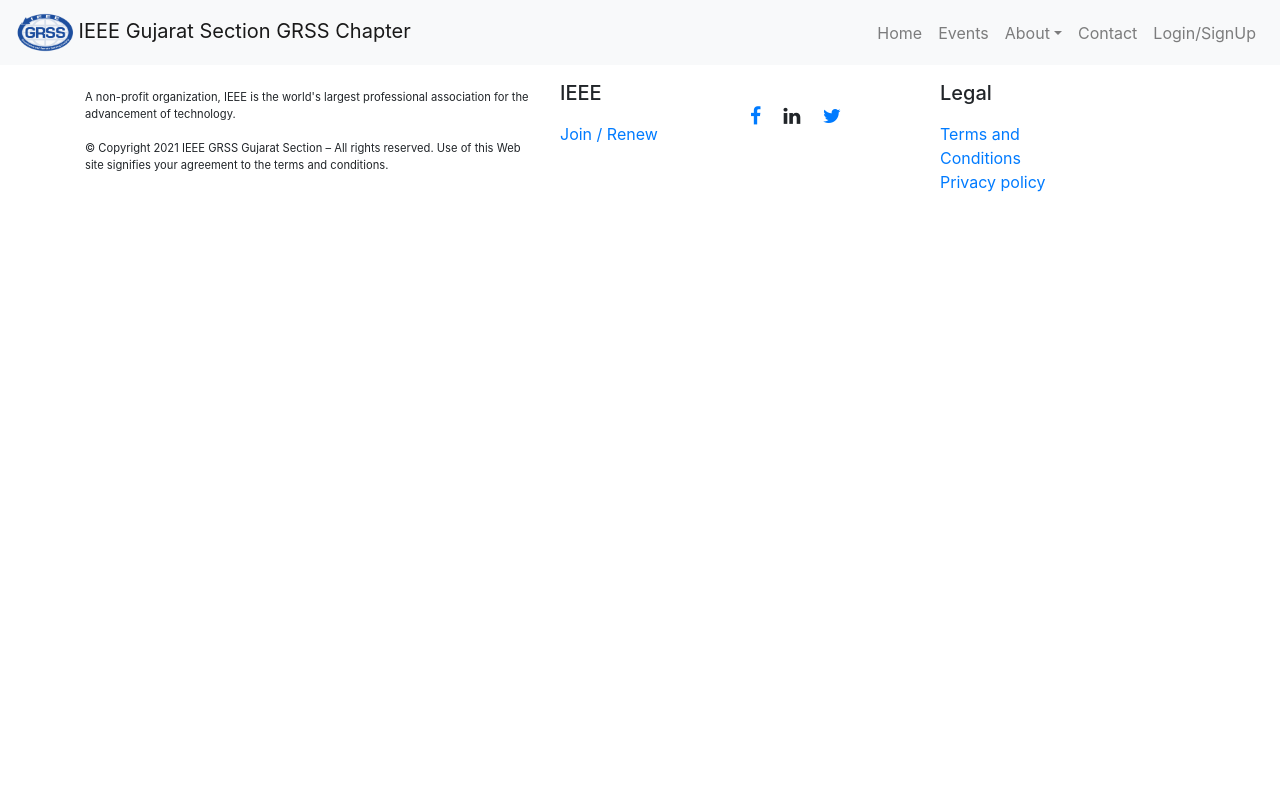
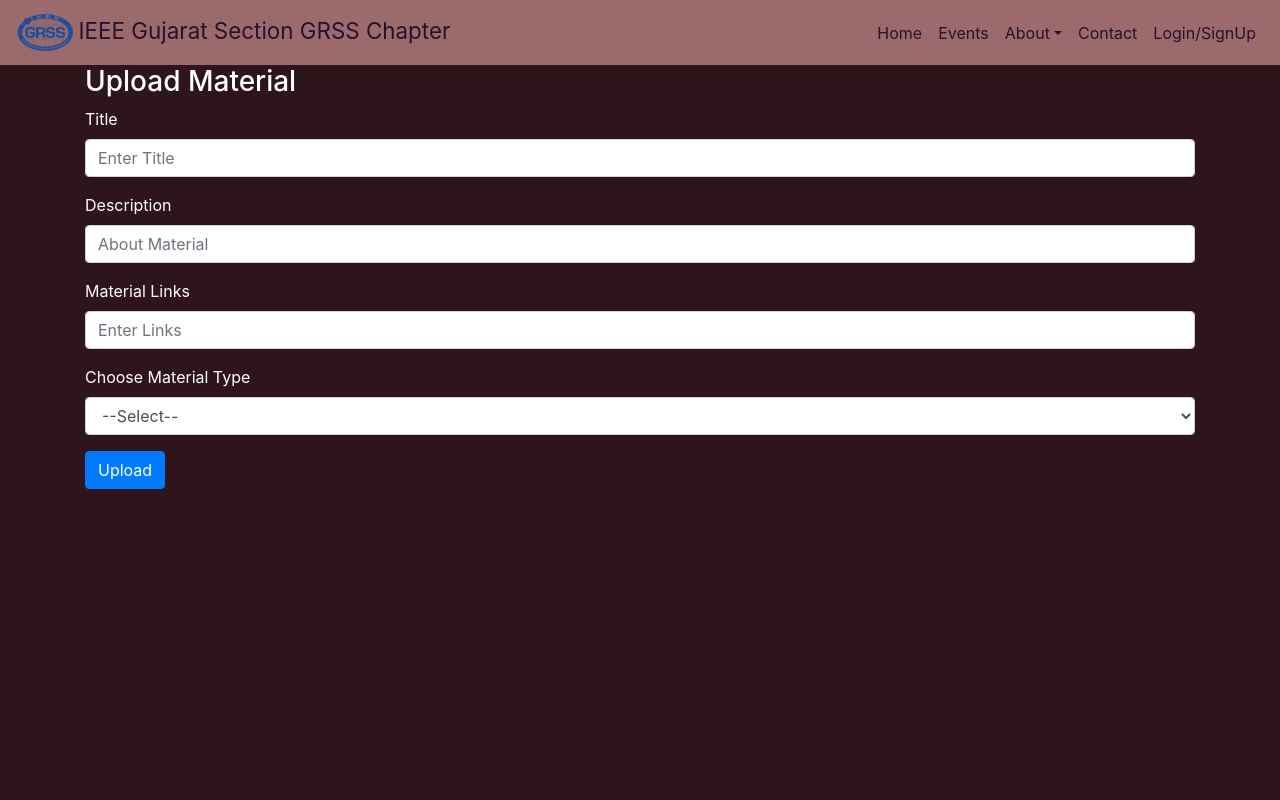
Before and after one commit to riddhipurani2612/ieee, a React (Create React App) app: page /uploadmaterial in a window 1280 px wide. Shown: the top 800 px of the page. Built offline with nearby package versions, Linux system fonts and the light colour scheme.

Commit message:
NAVBAR CHANGES COMMIT

```diff
--- a/src/App.js
+++ b/src/App.js
@@ -19,6 +19,7 @@ import SAR from "./components/SAR";
 import { useState } from "react";
 import Profile from "./components/Profile";
 import Members from "./components/Members";
+import TechnicalMaterial from "./components/Technicalmaterial";
 function App() {
     console.log("App");
     const [isLoggedIn, setLoggedIn] = useState(false);
@@ -49,6 +50,7 @@ function App() {
                     <Route path="/signup" component={SignUp} />
                     <Route path="/sar" component={SAR} />
                     <Route path="/profile" component={Profile}/>
+                    <Route path="/uploadmaterial" component={TechnicalMaterial}/>
                 </Switch>
                 <Footer />
             </div>
--- a/src/components/Home.js
+++ b/src/components/Home.js
@@ -115,19 +115,19 @@ const Home = (props) => {
         <Button
           style={{ position: "fixed" }}
           variant="outline-light"
-          size="lg"
           onClick={() => setFAQModal(true)}
           title="FAQ"
+          width = "20px"
         >
-          ?
+          <i class="fa fa-question-circle" aria-hidden="true"></i>
         </Button>
         <Button
           className="mt-5"
           style={{ position: "fixed" }}
           variant="outline-light"
-          size="lg"
           onClick={() => setFeedbackModal(true)}
           title="Feedback"
+          width = "20px"
         >
           <i class="fa fa-comments-o" aria-hidden="true"></i>
         </Button>
--- a/src/components/Navigation.js
+++ b/src/components/Navigation.js
@@ -1,10 +1,60 @@
-import React from "react";
+import React, { useState } from "react";
 import { Navbar, Nav, NavDropdown, Image } from "react-bootstrap";
 import logo from "../assets/grss_logo.png";
 import profile from "../assets/female_profile.jpg";
+import styled from "styled-components";
+
+const Styles = styled.div`
+  .navbar {
+    background-color: #9b6a6c;
+  }
+  a,
+  .navbar-nav,
+  .navbar-light .nav-link {
+    color: #28112b;
+    &:hover {
+      color: white;
+    }
+  }
+  .navbar-brand {
+    font-size: 1.4em;
+    color: #28112b;
+  }
+  .navdropdown-item {
+    background-color: red;
+  }
+  .navdropdown:hover {
+    background-color: red;
+  }
+  .form-center {
+    position: absolute !important;
+    left: 25%;
+    right: 25%;
+  }
+  .dropdown-menu {
+    color: white;
+    background-color: red;
+  }
+`;
 const Navigation = (props) => {
+  const [showAbout, setShowAbout] = useState(false);
+  const showDropdownAbout = (e) => {
+    setShowAbout(!showAbout);
+  };
+  const hideDropdownAbout = (e) => {
+    setShowAbout(false);
+  };
+  const [showMaterial, setShowMaterial] = useState(false);
+  const showDropdownMaterial = (e) => {
+    setShowMaterial(!showMaterial);
+  };
+  const hideDropdownMaterial = (e) => {
+    setShowMaterial(false);
+  };
+
   return (
-    <Navbar expand="lg" bg="light" variant="light">
+    <Styles>
+      <Navbar expand="lg">
         <Navbar.Brand>
           <img width="7%" height="7%" src={logo} />
           <span className="mx-1">IEEE Gujarat Section GRSS Chapter</span>
@@ -19,8 +69,13 @@ const Navigation = (props) => {
               hidden={!props.isLoggedIn}
               title="Material"
               id="material_dropdown"
+              show={showMaterial}
+              onMouseEnter={showDropdownMaterial}
+              onMouseLeave={hideDropdownMaterial}
             >
-            <NavDropdown.Item href="/newsletters">Newsletters</NavDropdown.Item>
+              <NavDropdown.Item href="/newsletters">
+                Newsletters
+              </NavDropdown.Item>
               <NavDropdown.Item href="/publication">
                 Publications
               </NavDropdown.Item>
@@ -29,11 +84,19 @@ const Navigation = (props) => {
               <NavDropdown.Item href="https://16fbc7d9-21b8-46d1-a23a-6d57e5ebf2ea.filesusr.com/archives/f6c427_4a32ef40e06146ff8a9cffb3e9a270e4.rar?dn=TARANG_24Mar2014.rar">
                 Download Tarang Software
               </NavDropdown.Item>
+              <NavDropdown.Item href="/uploadmaterial">
+                Material Upload
+              </NavDropdown.Item>
             </NavDropdown>
             <Nav.Item>
               <Nav.Link href="/events">Events</Nav.Link>
             </Nav.Item>
-          <NavDropdown title="About">
+            <NavDropdown
+              title="About"
+              show={showAbout}
+              onMouseEnter={showDropdownAbout}
+              onMouseLeave={hideDropdownAbout}
+            >
               <NavDropdown.Item href="/chairs-desk">
                 Chair's Address
               </NavDropdown.Item>
@@ -47,6 +110,7 @@ const Navigation = (props) => {
                 Login/SignUp
               </Nav.Link>
             </Nav.Item>
+
             <Nav.Item>
               <Nav.Link
                 href="/profile"
@@ -64,6 +128,7 @@ const Navigation = (props) => {
           </Nav>
         </Navbar.Collapse>
       </Navbar>
+    </Styles>
   );
 };
 
--- /dev/null
+++ b/src/components/Technicalmaterial.js
@@ -0,0 +1,120 @@
+import React,{useState} from "react";
+import { Form, Container, Button } from "react-bootstrap";
+import axios from 'axios';
+import styled from "styled-components";
+const Styles = styled.div`
+  .main-bg {
+    background: #2e151b;
+    height: 100vh;
+  }
+  .text {
+    color: white;
+  }
+`;
+
+const TechnicalMaterial = (props) => {
+    const [uploadData, setUploadData] = useState({});
+    const valueChange =  (e) => {
+      setUploadData({ ...uploadData, [e.target.name]: e.target.value });
+    };
+
+    const {
+        title,
+        text,
+        links,
+        material_type,
+        _id = localStorage.getItem("loggedInUserId"),
+    } = uploadData;
+
+    const upload = async(e) => {
+        e.preventDefault();
+        let data = {
+            title,
+            text,
+            links,
+            material_type,
+            _id,
+        };
+        let config = {
+          headers :{
+            "Content-Type": "application/json",
+          },
+        };
+        let response;
+        try{
+          response = await axios.post(
+            "http://localhost:5000/techMaterial_data",
+            data,
+            config
+          );
+          console.log(response.data);
+        }
+        catch(err){
+            console.log(err);
+        }
+      }
+
+  return (
+    <Styles>
+      <div className="main-bg text">
+        <Container>
+          <div className="h3">Upload Material</div>
+          <div>
+            <Form>
+              <Form.Group>
+                <Form.Label>Title</Form.Label>
+                <Form.Control
+                  className="col-xs-4"
+                  type="text"
+                  value={title}
+                  name="title"
+                  placeholder="Enter Title"
+                  onChange={valueChange}
+                ></Form.Control>
+              </Form.Group>
+              <Form.Group>
+                <Form.Label>Description</Form.Label>
+                <Form.Control
+                  className="col-xs.4"
+                  type="text"
+                  value={text}
+                  name="text"
+                  placeholder="About Material"
+                  onChange={valueChange}
+                ></Form.Control>
+              </Form.Group>
+              <Form.Group>
+                <Form.Label>Material Links</Form.Label>
+                <Form.Control
+                      className="col-xs-4"
+                      type="text"
+                      value={links}
+                      name="links"
+                      placeholder="Enter Links"
+                      onChange={valueChange}></Form.Control>
+              </Form.Group>
+            </Form>
+            <Form.Group>
+                <Form.Label>Choose Material Type</Form.Label>
+                <Form.Control
+                className="col-xs-4"
+                  as="select"
+                  name="material_type"
+                  value={material_type}
+                  onChange={valueChange}
+                >
+                  <option selected="true">--Select--</option>
+                  <option>Lecture</option>
+                  <option>SAR</option>
+                  <option>Publication</option>
+                </Form.Control>
+            </Form.Group>
+            <Button onClick={upload}>Upload</Button>
+          </div>
+        </Container>
+      </div>
+    </Styles>
+  );
+};
+
+export default TechnicalMaterial;
```
Lines whose indentation alone changed are shown as unchanged.
